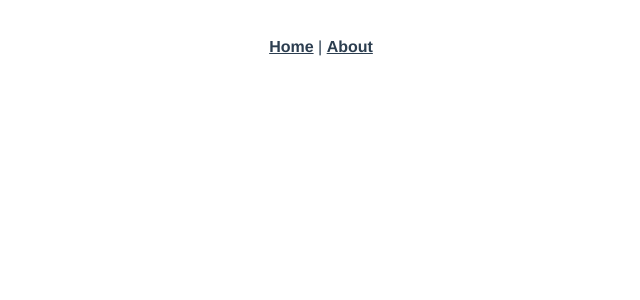
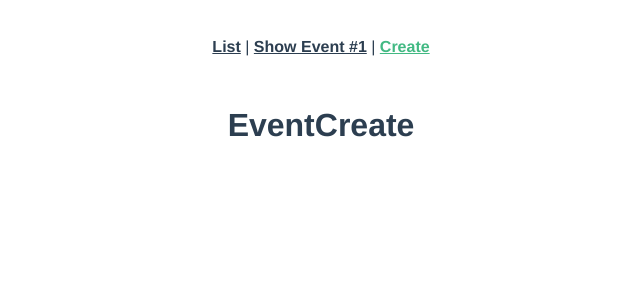
Before and after one commit to Pramothini/real-world-vue, a Vue app: page /event/create in a window 1280 px wide. Shown: the top 300 px of the page, without its empty margins (319-959 px from the left). Built offline with nearby package versions, Linux system fonts and the light colour scheme.

Commit message:
completed lesson 4 in viu tutorial

```diff
--- a/src/App.vue
+++ b/src/App.vue
@@ -1,8 +1,9 @@
 <template>
   <div id="app">
     <div id="nav">
-      <router-link to="/">Home</router-link> |
-      <router-link to="/about">About</router-link>
+      <router-link :to="{ name: 'event-list' } ">List</router-link> |
+      <router-link :to="{ name: 'event-show' } ">Show Event #1</router-link> |
+      <router-link :to="{ name: 'event-create' } ">Create</router-link>
     </div>
     <router-view/>
   </div>
@@ -10,7 +11,7 @@
 
 <style>
 #app {
-  font-family: "Avenir", Helvetica, Arial, sans-serif;
+  font-family: 'Avenir', Helvetica, Arial, sans-serif;
   -webkit-font-smoothing: antialiased;
   -moz-osx-font-smoothing: grayscale;
   text-align: center;
--- a/src/components/HelloWorld.vue
+++ /dev/null
@@ -1,58 +0,0 @@
-<template>
-  <div class="hello">
-    <h1>{{ msg }}</h1>
-    <p>
-      For guide and recipes on how to configure / customize this project,<br>
-      check out the
-      <a href="https://cli.vuejs.org" target="_blank" rel="noopener">vue-cli documentation</a>.
-    </p>
-    <h3>Installed CLI Plugins</h3>
-    <ul>
-      <li><a href="https://github.com/vuejs/vue-cli/tree/dev/packages/%40vue/cli-plugin-babel" target="_blank" rel="noopener">babel</a></li>
-      <li><a href="https://github.com/vuejs/vue-cli/tree/dev/packages/%40vue/cli-plugin-eslint" target="_blank" rel="noopener">eslint</a></li>
-    </ul>
-    <h3>Essential Links</h3>
-    <ul>
-      <li><a href="https://vuejs.org" target="_blank" rel="noopener">Core Docs</a></li>
-      <li><a href="https://forum.vuejs.org" target="_blank" rel="noopener">Forum</a></li>
-      <li><a href="https://chat.vuejs.org" target="_blank" rel="noopener">Community Chat</a></li>
-      <li><a href="https://twitter.com/vuejs" target="_blank" rel="noopener">Twitter</a></li>
-      <li><a href="https://news.vuejs.org" target="_blank" rel="noopener">News</a></li>
-    </ul>
-    <h3>Ecosystem</h3>
-    <ul>
-      <li><a href="https://router.vuejs.org" target="_blank" rel="noopener">vue-router</a></li>
-      <li><a href="https://vuex.vuejs.org" target="_blank" rel="noopener">vuex</a></li>
-      <li><a href="https://github.com/vuejs/vue-devtools#vue-devtools" target="_blank" rel="noopener">vue-devtools</a></li>
-      <li><a href="https://vue-loader.vuejs.org" target="_blank" rel="noopener">vue-loader</a></li>
-      <li><a href="https://github.com/vuejs/awesome-vue" target="_blank" rel="noopener">awesome-vue</a></li>
-    </ul>
-  </div>
-</template>
-
-<script>
-export default {
-  name: "HelloWorld",
-  props: {
-    msg: String
-  }
-};
-</script>
-
-<!-- Add "scoped" attribute to limit CSS to this component only -->
-<style scoped>
-h3 {
-  margin: 40px 0 0;
-}
-ul {
-  list-style-type: none;
-  padding: 0;
-}
-li {
-  display: inline-block;
-  margin: 0 10px;
-}
-a {
-  color: #42b983;
-}
-</style>
--- a/src/router.js
+++ b/src/router.js
@@ -1,26 +1,29 @@
-import Vue from "vue";
-import Router from "vue-router";
-import Home from "./views/Home.vue";
+import Vue from 'vue'
+import Router from 'vue-router'
+import EventCreate from './views/EventCreate.vue'
+import EventList from './views/EventList.vue'
+import EventShow from './views/EventShow.vue'
 
-Vue.use(Router);
+Vue.use(Router)
 
 export default new Router({
-  mode: "history",
+  mode: 'history',
   base: process.env.BASE_URL,
   routes: [
     {
-      path: "/",
-      name: "home",
-      component: Home
+      path: '/',
+      name: 'event-show',
+      component: EventShow
     },
     {
-      path: "/about",
-      name: "about",
-      // route level code-splitting
-      // this generates a separate chunk (about.[hash].js) for this route
-      // which is lazy-loaded when the route is visited.
-      component: () =>
-        import(/* webpackChunkName: "about" */ "./views/About.vue")
+      path: '/event/create',
+      name: 'event-create',
+      component: EventCreate
+    },
+    {
+      path: '/event',
+      name: 'event-list',
+      component: EventList
     }
   ]
-});
+})
--- a/src/views/About.vue
+++ /dev/null
@@ -1,5 +0,0 @@
-<template>
-  <div class="about">
-    <h1>This is an about page</h1>
-  </div>
-</template>
--- /dev/null
+++ b/src/views/EventCreate.vue
@@ -0,0 +1,3 @@
+<template>
+<h1>EventCreate</h1>
+</template>
--- /dev/null
+++ b/src/views/EventList.vue
@@ -0,0 +1,3 @@
+<template>
+<h1>EventList</h1>
+</template>
--- /dev/null
+++ b/src/views/EventShow.vue
@@ -0,0 +1,3 @@
+<template>
+<h1>EventShow</h1>
+</template>
--- a/src/views/Home.vue
+++ /dev/null
@@ -1,18 +0,0 @@
-<template>
-  <div class="home">
-    <img alt="Vue logo" src="../assets/logo.png">
-    <HelloWorld msg="Welcome to Your Vue.js App"/>
-  </div>
-</template>
-
-<script>
-// @ is an alias to /src
-import HelloWorld from "@/components/HelloWorld.vue";
-
-export default {
-  name: "home",
-  components: {
-    HelloWorld
-  }
-};
-</script>
```
Also changed, not shown: .eslintrc.js, .prettierrc.js (added).
